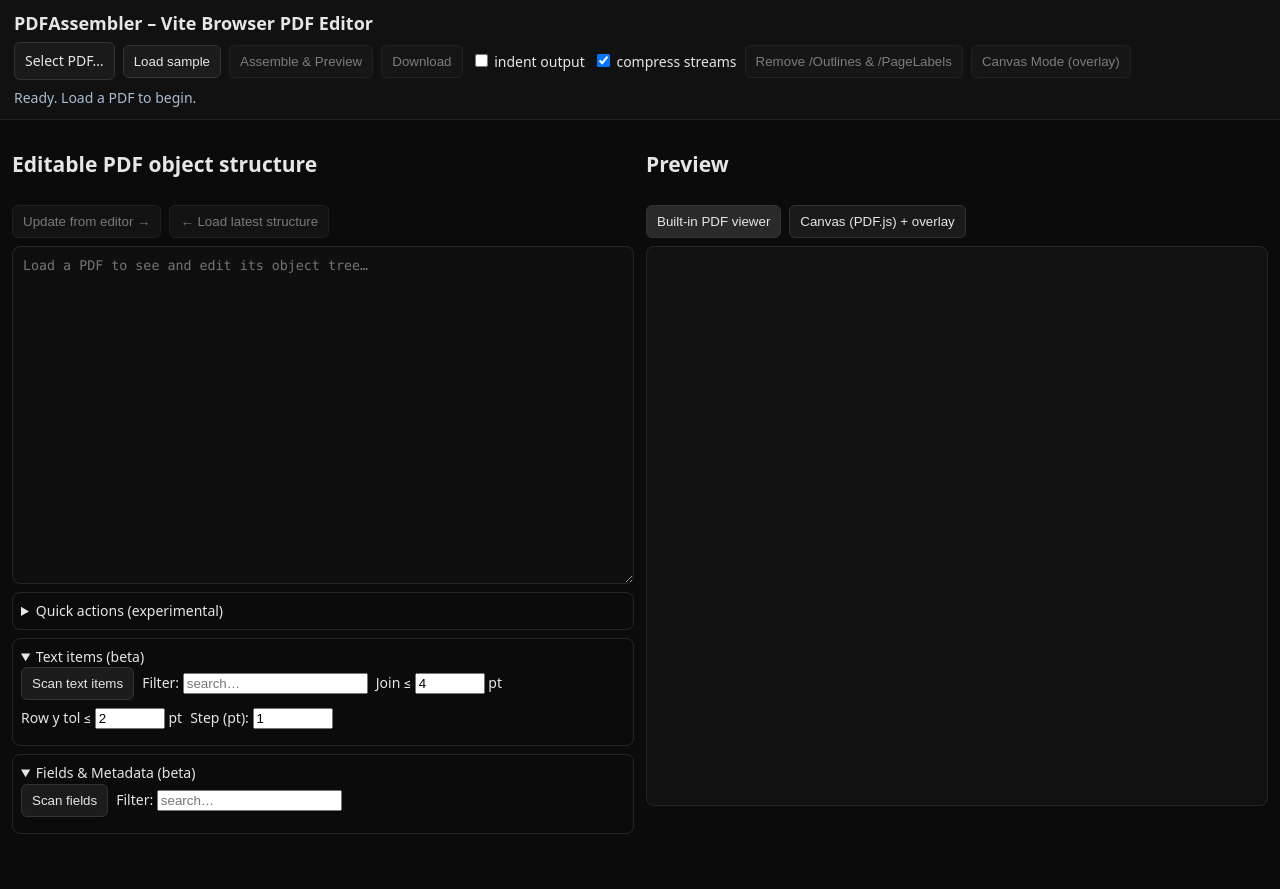
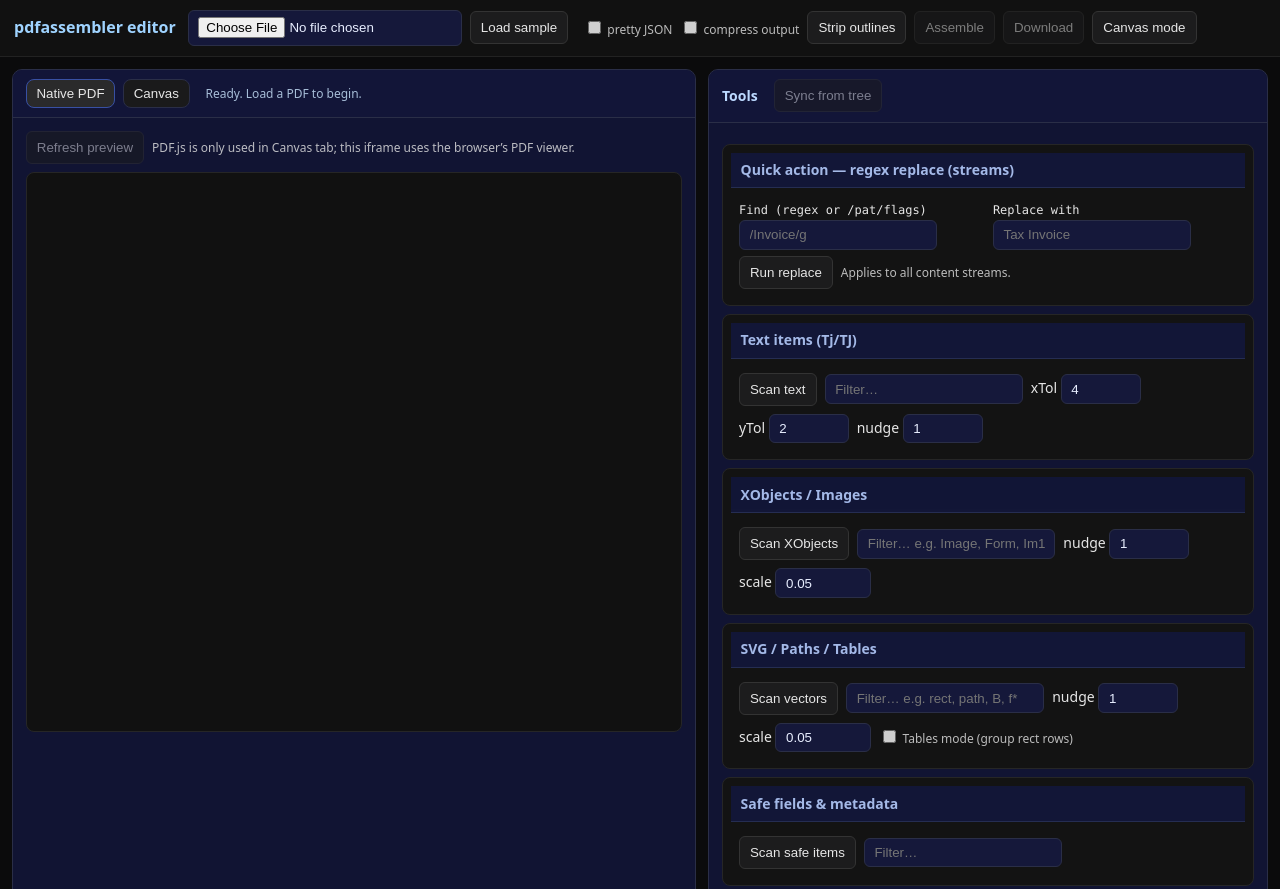
Before and after one commit to fowlong/pdfassemblervite, a website built with Vite: page index.html in a window 1280 px wide. Shown: the top 889 px of the page. Before the commit the page ends 846 px from the top, so only its background shows below. Built offline with nearby package versions, Linux system fonts and the light colour scheme.

Commit message:
Update index.html

```diff
--- a/index.html
+++ b/index.html
@@ -1,102 +1,211 @@
 <!doctype html>
 <html lang="en">
 <head>
-    <meta charset="UTF-8" />
-    <meta name="viewport" content="width=device-width, initial-scale=1.0" />
-    <title>PDFAssembler – Vite Browser PDF Editor</title>
+  <meta charset="utf-8" />
+  <title>pdfassembler — Visual PDF Editor</title>
+  <meta name="viewport" content="width=device-width, initial-scale=1" />
+  <!-- your styles -->
   <link rel="stylesheet" href="./style.css" />
+  <style>
+    /* minimal safety if style.css is missing */
+    body{margin:0;font-family:system-ui,Segoe UI,Roboto,Helvetica,Arial,sans-serif;background:#0f1220;color:#e8eeff}
+    header{display:flex;gap:.75rem;align-items:center;padding:.75rem 1rem;border-bottom:1px solid #2a2e47;background:#121530;position:sticky;top:0;z-index:10}
+    header h1{font-size:16px;margin:0;color:#9fd3ff;font-weight:600;white-space:nowrap}
+    header .sp{flex:1}
+    header .row{display:flex;flex-wrap:wrap;gap:.5rem;align-items:center}
+    button,input,select,textarea{background:#15183a;color:#e8eeff;border:1px solid #2a2e47;border-radius:6px;padding:.4rem .6rem}
+    button:hover{background:#1a1e46}
+    .layout{display:grid;grid-template-columns: 1.1fr .9fr; gap:12px; padding:12px}
+    .card{background:#111433;border:1px solid #2a2e47;border-radius:10px;overflow:hidden}
+    .card .head{display:flex;align-items:center;gap:.5rem;padding:.6rem .8rem;border-bottom:1px solid #2a2e47;background:#121538}
+    .card .head h2{font-size:14px;margin:0;color:#bcd9ff}
+    .card .body{padding:.8rem}
+    .toolbar{display:flex;gap:.5rem;flex-wrap:wrap;align-items:center}
+    .status{font-size:12px;opacity:.85}
+    .tabs{display:flex;gap:4px}
+    .tabs button{padding:.35rem .6rem;border-radius:8px;border:1px solid #2a2e47;background:#161a3b}
+    .tabs button.active{background:#20306b;border-color:#3850a3}
+    .panel{display:none}
+    .panel.active{display:block}
+    iframe{width:100%;height:70vh;border:0;background:#0b0e24}
+    .canvasWrap{position:relative}
+    canvas{display:block;max-width:100%;background:#0b0e24;border:1px solid #2a2e47;border-radius:8px}
+    .overlay{position:absolute;left:0;top:0;pointer-events:auto}
+    .grid2{display:grid;grid-template-columns: 1fr 1fr; gap:.6rem}
+    .mono{font-family: ui-monospace,SFMono-Regular,Menlo,Consolas,monospace}
+    .small{font-size:12px}
+    .text-group{border:1px solid #273059;border-radius:8px;margin:.5rem 0;overflow:hidden}
+    .text-group > h3{margin:0;padding:.45rem .6rem;font-size:12px;background:#12173b;border-bottom:1px solid #273059;color:#b4cbff}
+    details.text-item{border-top:1px solid #273059}
+    details.text-item:first-of-type{border-top:0}
+    details.text-item > summary{list-style:none;cursor:pointer;padding:.5rem .6rem;display:flex;justify-content:space-between;gap:.5rem}
+    .ellipsis{white-space:nowrap;overflow:hidden;text-overflow:ellipsis;max-width:55%}
+    .meta{display:flex;gap:.35rem;align-items:center}
+    .badge{font-size:11px;padding:.1rem .35rem;border-radius:5px;background:#1a214a;border:1px solid #2a356c;color:#bcd9ff}
+    details.text-item .edit{padding:.5rem .6rem;border-top:1px dashed #273059;display:grid;gap:.5rem}
+    .text-xy,.font-mini,.nudges{display:flex;gap:.4rem;flex-wrap:wrap;align-items:center}
+    textarea#jsonEditor{width:100%;height:280px}
+    .note{opacity:.75;font-size:12px}
+  </style>
 </head>
 <body>
   <header>
-      <h1>PDFAssembler – Vite Browser PDF Editor</h1>
+    <h1>pdfassembler editor</h1>
     <div class="row">
-        <label class="file">
       <input id="fileInput" type="file" accept="application/pdf" />
-          <span>Select PDF…</span>
-        </label>
-        <button id="loadSample">Load sample</button>
-        <button id="assembleBtn" disabled>Assemble & Preview</button>
+      <button id="loadSample" title="Fetch /public/sample.pdf">Load sample</button>
+      <span class="sp"></span>
+      <label class="note"><input id="indentToggle" type="checkbox"> pretty JSON</label>
+      <label class="note"><input id="compressToggle" type="checkbox"> compress output</label>
+      <button id="removeRootBtn" title="Remove /Outlines & /PageLabels from /Root">Strip outlines</button>
+      <button id="assembleBtn" title="Assemble & refresh" disabled>Assemble</button>
       <button id="downloadBtn" disabled>Download</button>
-        <label><input type="checkbox" id="indentToggle" /> indent output</label>
-        <label><input type="checkbox" id="compressToggle" checked /> compress streams</label>
-        <button id="removeRootBtn" disabled>Remove /Outlines & /PageLabels</button>
-        <button id="canvasModeBtn" disabled>Canvas Mode (overlay)</button>
-        <span id="status"></span>
+      <button id="canvasModeBtn" title="Switch to Canvas overlay mode">Canvas mode</button>
     </div>
   </header>
 
-    <main>
-      <section class="left">
-        <h2>Editable PDF object structure</h2>
-        <div class="json-toolbar">
-          <button id="refreshPreviewBtn" disabled>Update from editor →</button>
-          <button id="syncFromTreeBtn" disabled>← Load latest structure</button>
+  <div class="layout">
+    <!-- LEFT: Preview -->
+    <section class="card">
+      <div class="head">
+        <div class="tabs" id="previewModeTabs">
+          <button class="active" data-tab="native">Native PDF</button>
+          <button data-tab="canvas">Canvas</button>
         </div>
-        <textarea id="jsonEditor" spellcheck="false" placeholder="Load a PDF to see and edit its object tree…"></textarea>
-
-        <details>
-          <summary>Quick actions (experimental)</summary>
-          <div class="quick-actions">
-            <label>Regex find: <input id="qaFind" placeholder="/Hello\\s+World/i or Hello\\s+World" /></label>
-            <label>Replace with: <input id="qaReplace" placeholder="Hi!" /></label>
-            <button id="qaRun">Run on content streams</button>
+        <span class="sp"></span>
+        <div class="status" id="status">Ready.</div>
       </div>
-        </details>
-
-        <!-- Text items (coalesced, compact) -->
-        <details id="textExplorer" open>
-          <summary>Text items (beta)</summary>
-          <div class="text-tools row" style="gap:8px;flex-wrap:wrap">
-            <button id="scanTextBtn">Scan text items</button>
-            <label>Filter: <input id="textFilter" placeholder="search…" /></label>
-            <label>Join ≤ <input id="xTol" type="number" value="4" min="0" step="0.5" style="width:70px" /> pt</label>
-            <label>Row y tol ≤ <input id="yTol" type="number" value="2" min="0" step="0.5" style="width:70px" /> pt</label>
-            <label>Step (pt): <input id="nudgeStep" type="number" value="1" min="0.25" step="0.25" style="width:80px" /></label>
-            <span id="scanStatus"></span>
+      <div class="body">
+        <!-- Native viewer -->
+        <div id="panel-native" class="panel active">
+          <div class="toolbar" style="margin-bottom:.5rem">
+            <button id="refreshPreviewBtn" title="Re-assemble and refresh preview" disabled>Refresh preview</button>
+            <span class="note">PDF.js is only used in Canvas tab; this iframe uses the browser’s PDF viewer.</span>
           </div>
-          <div id="textGroups" class="text-groups"></div>
-        </details>
-
-        <!-- NEW: Safe fields & metadata -->
-        <details id="safeExplorer" open>
-          <summary>Fields & Metadata (beta)</summary>
-          <div class="text-tools row" style="gap:8px;flex-wrap:wrap">
-            <button id="scanSafeBtn">Scan fields</button>
-            <label>Filter: <input id="safeFilter" placeholder="search…" /></label>
-            <span id="safeStatus"></span>
-          </div>
-          <div id="safeGroups" class="text-groups"></div>
-        </details>
-      </section>
-
-      <section class="right">
-        <h2>Preview</h2>
-        <div id="previewModeTabs" class="tabs">
-          <button data-tab="native" class="active">Built-in PDF viewer</button>
-          <button data-tab="canvas">Canvas (PDF.js) + overlay</button>
+          <iframe id="pdfFrame" title="PDF preview"></iframe>
         </div>
 
-        <div class="tab-panels">
-          <div id="panel-native" class="panel active">
-            <iframe id="pdfFrame" title="PDF preview"></iframe>
-          </div>
+        <!-- Canvas viewer -->
         <div id="panel-canvas" class="panel">
-            <div id="canvasToolbar" class="row" hidden>
-              <button id="addText">Add text</button>
-              <button id="commitOverlay">Commit overlay as new content stream</button>
-              <label>Page: <input id="pageIndex" type="number" value="1" min="1" step="1" /></label>
-              <button id="renderPage">Render page</button>
+          <div id="canvasToolbar" class="toolbar" hidden>
+            <label>Page <input id="pageIndex" type="number" min="1" value="1" style="width:4.5rem"></label>
+            <button id="renderPage">Render</button>
+            <button id="addText">Add overlay text</button>
+            <button id="commitOverlay" title="Bake overlays into PDF content streams">Commit overlay</button>
           </div>
           <div class="canvasWrap">
             <canvas id="pdfCanvas"></canvas>
-              <canvas id="overlayCanvas"></canvas>
+            <canvas id="overlayCanvas" class="overlay"></canvas>
           </div>
-            <p class="note">Tip: overlay text boxes will be appended as a new content stream on the selected page using Helvetica.</p>
         </div>
       </div>
     </section>
-    </main>
 
+    <!-- RIGHT: Tools -->
+    <section class="card">
+      <div class="head">
+        <h2>Tools</h2>
+        <span class="sp"></span>
+        <button id="syncFromTreeBtn" title="Overwrite editor with current in-memory tree" disabled>Sync from tree</button>
+      </div>
+      <div class="body">
+
+        <!-- Quick Action -->
+        <div class="text-group">
+          <h3>Quick action — regex replace (streams)</h3>
+          <div class="body" style="padding:.5rem">
+            <div class="grid2">
+              <label class="mono small">Find (regex or /pat/flags)
+                <input id="qaFind" type="text" placeholder="/Invoice/g" />
+              </label>
+              <label class="mono small">Replace with
+                <input id="qaReplace" type="text" placeholder="Tax Invoice" />
+              </label>
+            </div>
+            <div class="toolbar" style="margin-top:.4rem">
+              <button id="qaRun">Run replace</button>
+              <span class="note">Applies to all content streams.</span>
+            </div>
+          </div>
+        </div>
+
+        <!-- Text panel -->
+        <div class="text-group">
+          <h3>Text items (Tj/TJ)</h3>
+          <div class="body" style="padding:.5rem">
+            <div class="toolbar">
+              <button id="scanTextBtn">Scan text</button>
+              <input id="textFilter" type="text" placeholder="Filter…" />
+              <label>xTol <input id="xTol" type="number" step="0.5" value="4" style="width:5rem"></label>
+              <label>yTol <input id="yTol" type="number" step="0.5" value="2" style="width:5rem"></label>
+              <label>nudge <input id="nudgeStep" type="number" step="0.5" value="1" style="width:5rem"></label>
+              <span id="scanStatus" class="note"></span>
+            </div>
+            <div id="textGroups"></div>
+          </div>
+        </div>
+
+        <!-- XObject / Images panel -->
+        <div class="text-group">
+          <h3>XObjects / Images</h3>
+          <div class="body" style="padding:.5rem">
+            <div class="toolbar">
+              <button id="scanXBtn">Scan XObjects</button>
+              <input id="xobjFilter" type="text" placeholder="Filter… e.g. Image, Form, Im1" />
+              <label>nudge <input id="xNudgeStep" type="number" step="0.5" value="1" style="width:5rem"></label>
+              <label>scale <input id="xScaleStep" type="number" step="0.01" value="0.05" style="width:6rem"></label>
+              <span id="xobjStatus" class="note"></span>
+            </div>
+            <div id="xobjGroups"></div>
+          </div>
+        </div>
+
+        <!-- SVG / Paths / Tables panel -->
+        <div class="text-group">
+          <h3>SVG / Paths / Tables</h3>
+          <div class="body" style="padding:.5rem">
+            <div class="toolbar">
+              <button id="scanPathsBtn">Scan vectors</button>
+              <input id="pathFilter" type="text" placeholder="Filter… e.g. rect, path, B, f*" />
+              <label>nudge <input id="pNudgeStep" type="number" step="0.5" value="1" style="width:5rem"></label>
+              <label>scale <input id="pScaleStep" type="number" step="0.01" value="0.05" style="width:6rem"></label>
+              <label class="note"><input id="tablesMode" type="checkbox" /> Tables mode (group rect rows)</label>
+              <span id="pathStatus" class="note"></span>
+            </div>
+            <div id="pathGroups"></div>
+          </div>
+        </div>
+
+        <!-- Safe panel -->
+        <div class="text-group">
+          <h3>Safe fields & metadata</h3>
+          <div class="body" style="padding:.5rem">
+            <div class="toolbar">
+              <button id="scanSafeBtn">Scan safe items</button>
+              <input id="safeFilter" type="text" placeholder="Filter…" />
+              <span id="safeStatus" class="note"></span>
+            </div>
+            <div id="safeGroups"></div>
+          </div>
+        </div>
+
+        <!-- JSON Editor -->
+        <div class="text-group">
+          <h3>PDF object tree (live)</h3>
+          <div class="body" style="padding:.5rem">
+            <textarea id="jsonEditor" class="mono" spellcheck="false"></textarea>
+            <div class="toolbar" style="margin-top:.4rem">
+              <button id="refreshPreviewBtn" title="Parse editor JSON and assemble" disabled>Apply & Assemble</button>
+              <span class="note">Edits here can break the PDF if you change structural objects incorrectly. Prefer the panels above.</span>
+            </div>
+          </div>
+        </div>
+
+      </div>
+    </section>
+  </div>
+
+  <!-- app -->
   <script type="module" src="./main.js"></script>
 </body>
 </html>
```
Lines whose indentation alone changed are shown as unchanged.
